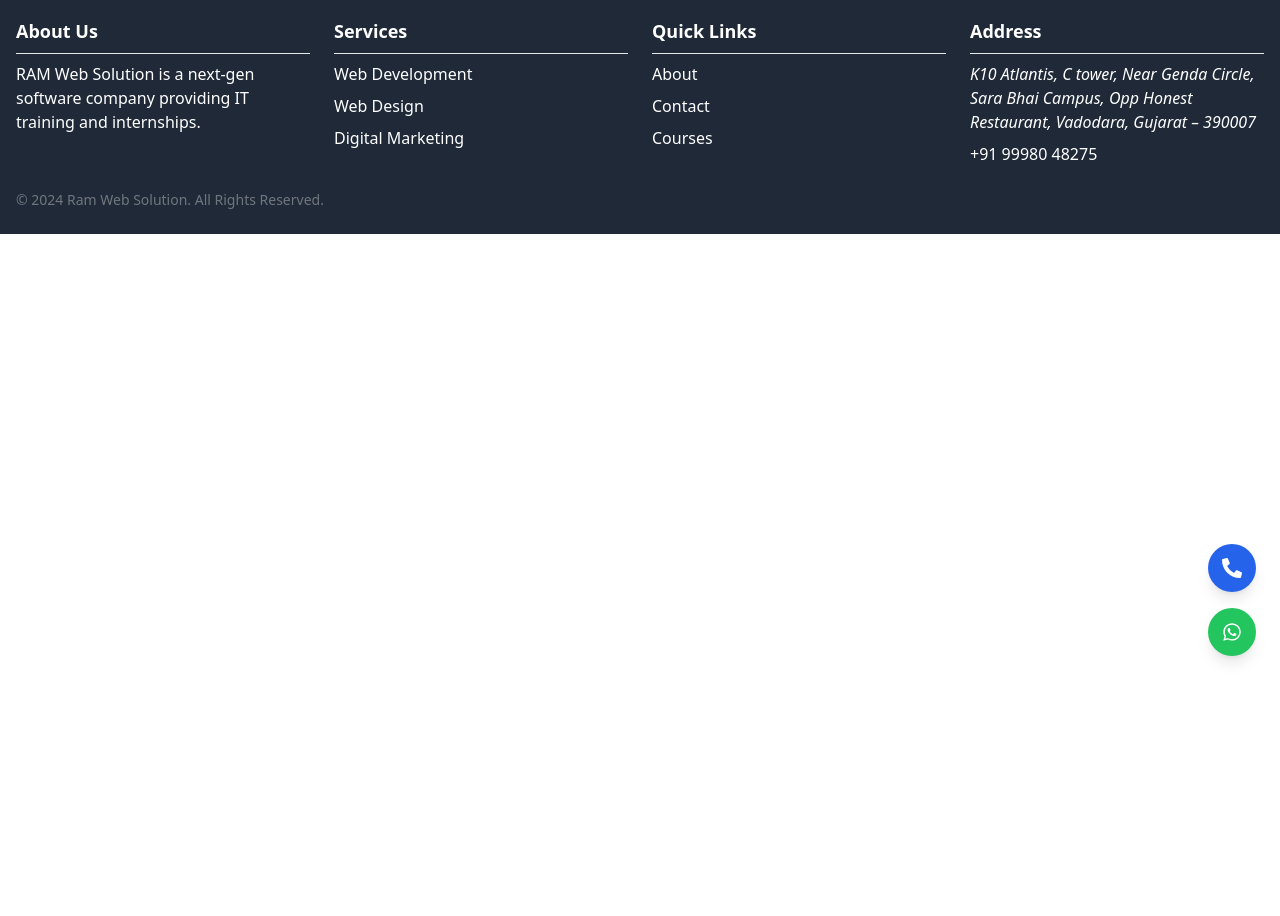
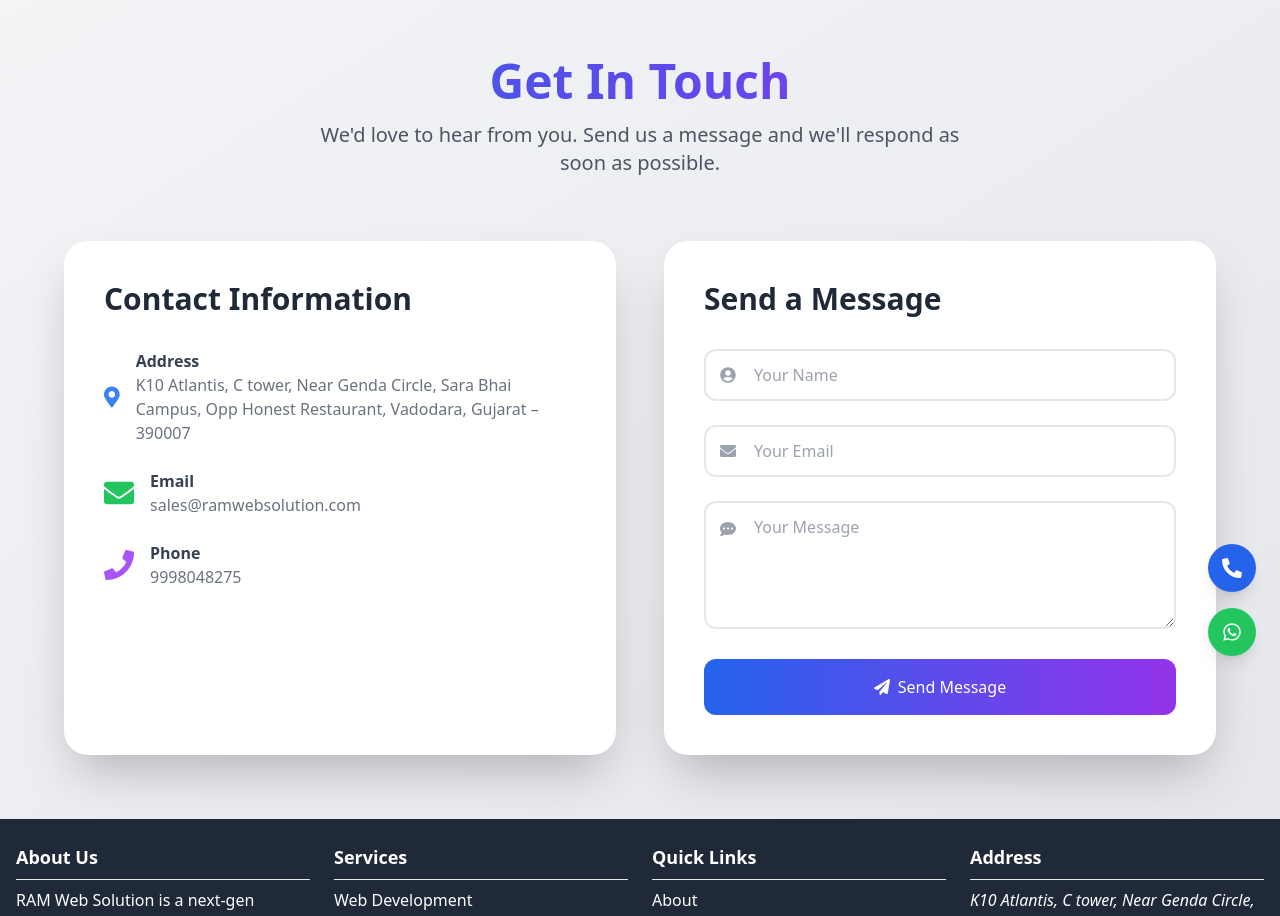
Before and after one commit to Darshanmakwana/ramweb, a React (Vite) app: page /contact in a window 1280 px wide. Shown: the part 120-1036 px from the top of the page. Before the commit the page ends 800 px from the top, so only its background shows below. Built offline with nearby package versions, Linux system fonts and the light colour scheme.

Commit message:
link add

```diff
--- a/src/App.jsx
+++ b/src/App.jsx
@@ -17,7 +17,7 @@
         <Route path="/" element={<Home />} />
         <Route path="/courses" element={<Courses />} />
         <Route path="/courses/:courseId" element={<CourseDetails />} />
-        <Route path="/contect" element={<Contect />} />
+        <Route path="/contact" element={<Contect />} />
         <Route path="/about" element={<About />} />
       </Routes>
       <FloatingContactoIcons/>
--- a/src/Components/Footer.jsx
+++ b/src/Components/Footer.jsx
@@ -1,6 +1,6 @@
 import React from "react";
 import { motion } from "framer-motion"; // Importing framer-motion for animations
-
+import { Link } from "react-router-dom";
 
 const Footer = () => {
   return (
@@ -26,11 +26,12 @@
           >
             <h2 className="font-bold mb-2 text-lg">Services</h2>
             <hr className="mb-2" />
-            <ul>
-              <li className="mb-2">Web Development</li>
-              <li className="mb-2">Web Design</li>
-              <li className="mb-2">Digital Marketing</li>
-            </ul>
+            <div className="flex flex-col">
+
+              <Link to="/courses"   className="mb-2 ">Web Development</Link>
+              <Link to="/courses"   className="mb-2">Web Design</Link>
+              <Link to="/courses"   className="mb-2">Digital Marketing</Link>
+            </div>
           </motion.div>
           <motion.div
             whileHover={{ scale: 1.05 }}
@@ -40,13 +41,13 @@
             <hr className="mb-2" />
             <ul>
               <li className="mb-2">
-                <a href="about-page.html">About</a>
+                <Link to="/about" >About</Link>
               </li>
               <li className="mb-2">
-                <a href="contact-page.html">Contact</a>
+                <Link to="/contact" >Contact</Link>
               </li>
               <li className="mb-2">
-                <a href="courses.html">Courses</a>
+                <Link to="/courses" >Courses</Link>
               </li>
             </ul>
           </motion.div>
--- a/src/Components/Navbar.jsx
+++ b/src/Components/Navbar.jsx
@@ -50,7 +50,7 @@
 
           <div className="flex items-center space-x-2">
             <FontAwesomeIcon icon={faPhone} className="text-[#034067]" />
-            <Link to="/contect">
+            <Link to="/contact">
               <span className="font-semibold text-[#034067] hover:cursor-pointer">
                 CONTACT
               </span>
--- a/src/Pages/Contect.jsx
+++ b/src/Pages/Contect.jsx
@@ -61,7 +61,8 @@
                 <FaMapMarkerAlt className="text-blue-500 text-3xl" />
                 <div>
                   <h3 className="font-semibold text-gray-700">Address</h3>
-                  <p className="text-gray-500">123 Tech Innovation Street, Silicon Valley</p>
+                  <p className="text-gray-500">K10 Atlantis, C tower, Near Genda Circle, Sara
+                  Bhai Campus, Opp Honest Restaurant, Vadodara, Gujarat – 390007</p>
                 </div>
               </div>
 
@@ -70,7 +71,7 @@
                 <FaEnvelope className="text-green-500 text-3xl" />
                 <div>
                   <h3 className="font-semibold text-gray-700">Email</h3>
-                  <p className="text-gray-500">contact@innovate.com</p>
+                  <a  href="https://wa.me/919998048275" className="text-gray-500">sales@ramwebsolution.com</a>
                 </div>
               </div>
 
@@ -79,7 +80,7 @@
                 <FaPhone className="text-purple-500 text-3xl" />
                 <div>
                   <h3 className="font-semibold text-gray-700">Phone</h3>
-                  <p className="text-gray-500">+1 (555) 123-4567</p>
+                  <a href='tel:919998048275' className="text-gray-500">9998048275</a>
                 </div>
               </div>
             </div>
--- a/src/Pages/Home.jsx
+++ b/src/Pages/Home.jsx
@@ -28,6 +28,7 @@
 import HeroSection from "../Components/HeroSection";
 import expert from "../assets/Expertise.webp";
 import TechStackOverview from "../Components/TechStackOverview";
+import { Link } from "react-router-dom";
 
 const ProcessCard = ({ step, index }) => {
   return (
@@ -447,14 +448,14 @@
           </div>
 
           <div className="text-center mt-12">
-            <a
-              href="#"
+            <Link
+              to="/courses"
               className="inline-block px-8 py-3 bg-white border-2 border-[#034067]  text-[#034067] font-bold rounded-full
               transition duration-300 ease-in-out
               hover:bg-[#034067] hover:text-white"
             >
               Apply Now
-            </a>
+            </Link>
           </div>
         </div>
       </section>
@@ -659,7 +660,7 @@
                               flex items-center space-x-3
                               shadow-2xl hover:shadow-xl"
                 >
-                  <span>Learn More</span>
+                  <Link to="/about" ><span>Learn More</span></Link>
                   <FontAwesomeIcon
                     icon={faArrowRight}
                     className="transition-transform group-hover:translate-x-1"
```
